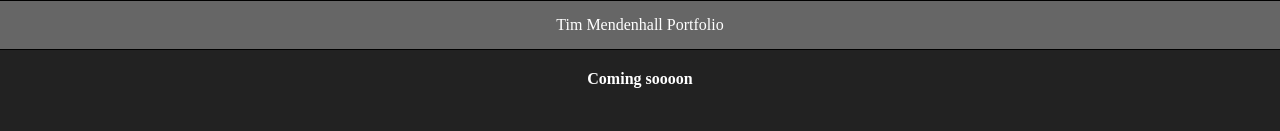
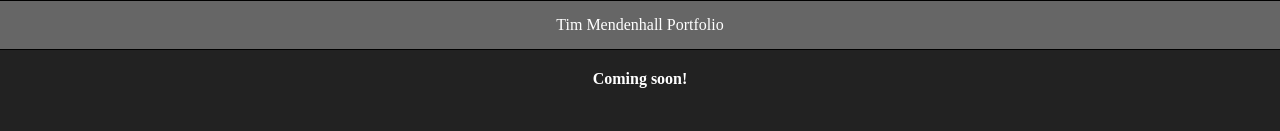
Before and after one commit to timmendenhall/timmendenhall, a React app: page / in a window 1280 px wide. Shown: the part 169-300 px from the top of the page. Built offline with nearby package versions, Linux system fonts and the light colour scheme.

Commit message:
Finally fixed the babelrc bug!

```diff
--- a/package.json
+++ b/package.json
@@ -7,7 +7,7 @@
   "scripts": {
     "clean": "rimraf dist/*",
     "copy": "copyfiles -f ./src/index.html ./src/favicon.ico ./dist",
-    "build": "NODE_ENV=production npm run clean && npm run copy && webpack --env=dist",
+    "build": "npm run clean && npm run copy && NODE_ENV=production webpack --env=dist",
     "dev": "node server.js --env=dev",
     "prod-start": "sudo PORT=80 NODE_ENV=production forever start server.js",
     "prod-stop": "sudo forever stop 0",
--- a/src/components/App.js
+++ b/src/components/App.js
@@ -11,7 +11,7 @@ class AppComponent extends React.Component {
             <div className="index">
                 <img src={yeomanImage} />
                 <div className="notice">Tim Mendenhall Portfolio</div>
-                <strong>Coming soooon</strong>
+                <strong>Coming soon!</strong>
             </div>
         );
     }
```
Also changed, not shown: .babelrc.
